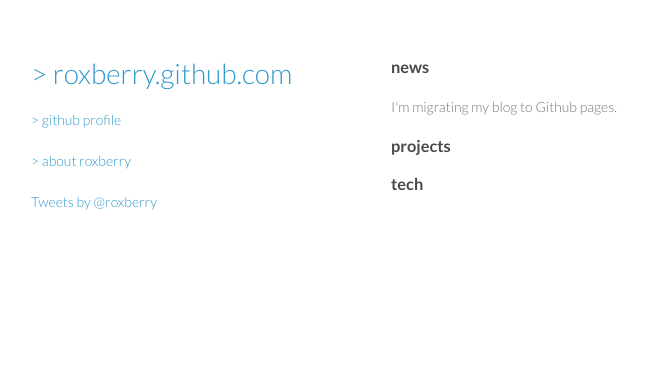
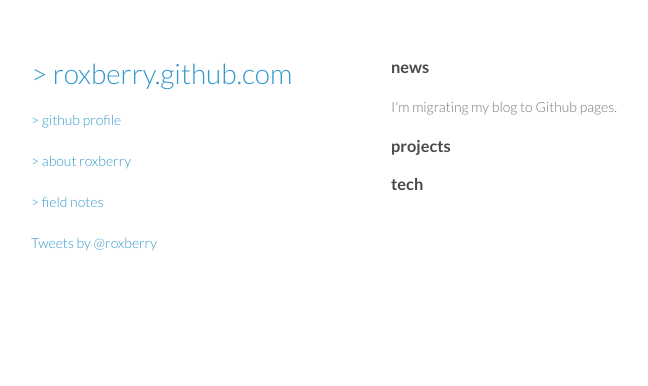
Before and after one commit to roxberry/roxberry.github.com, a Jekyll site: the page built from index.html, in a window 1280 px wide. Shown: the top 386 px of the page, without its empty margins (179-827 px from the left). Built offline with Jekyll 4.4.1, drawn with Linux system fonts in a browser that asks for light colours; comment, search, counter and statistics services are not loaded.

Commit message:
cleaning up structure

```diff
--- a/_layouts/base.html
+++ b/_layouts/base.html
@@ -18,6 +18,7 @@
         <h1><a href="index.html">> roxberry.github.com</a></h1>
         <p class="view"><a href="https://github.com/roxberry">> github profile</a></p>
         <p class="view"><a href=about.html>> about roxberry</a></p>
+        <p class="view"><a href="/notes">> field notes</a></p>
         <a class="twitter-timeline" href="https://twitter.com/roxberry" data-widget-id="312669708451188736">Tweets by @roxberry</a>
         <script>!function(d,s,id){var js,fjs=d.getElementsByTagName(s)[0];if(!d.getElementById(id)){js=d.createElement(s);js.id=id;js.src="//platform.twitter.com/widgets.js";fjs.parentNode.insertBefore(js,fjs);}}(document,"script","twitter-wjs");</script>
     </header>
--- /dev/null
+++ b/notes/index.html
@@ -0,0 +1,5 @@
+---
+layout: base
+title: roxberry.notes.index
+---
+<h3>notes index</h3>
```
